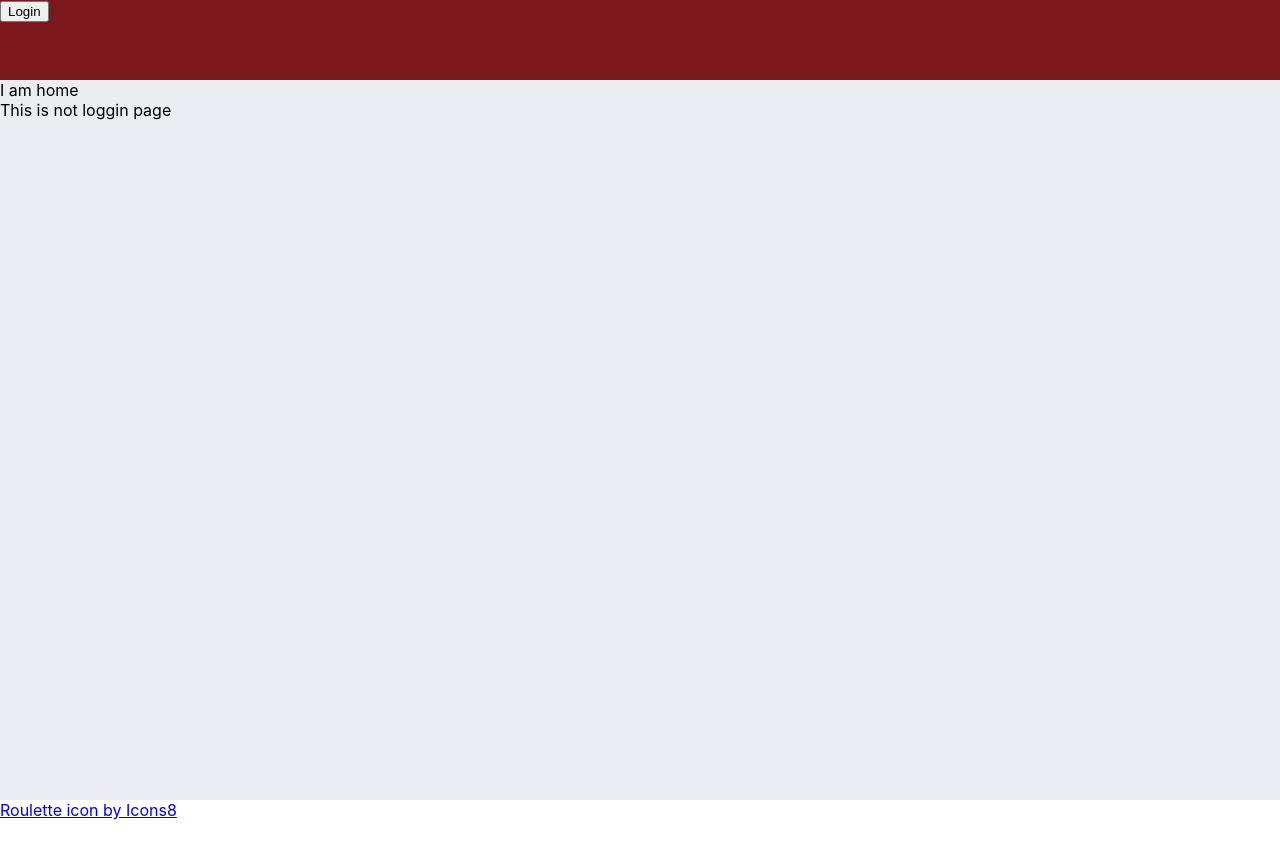
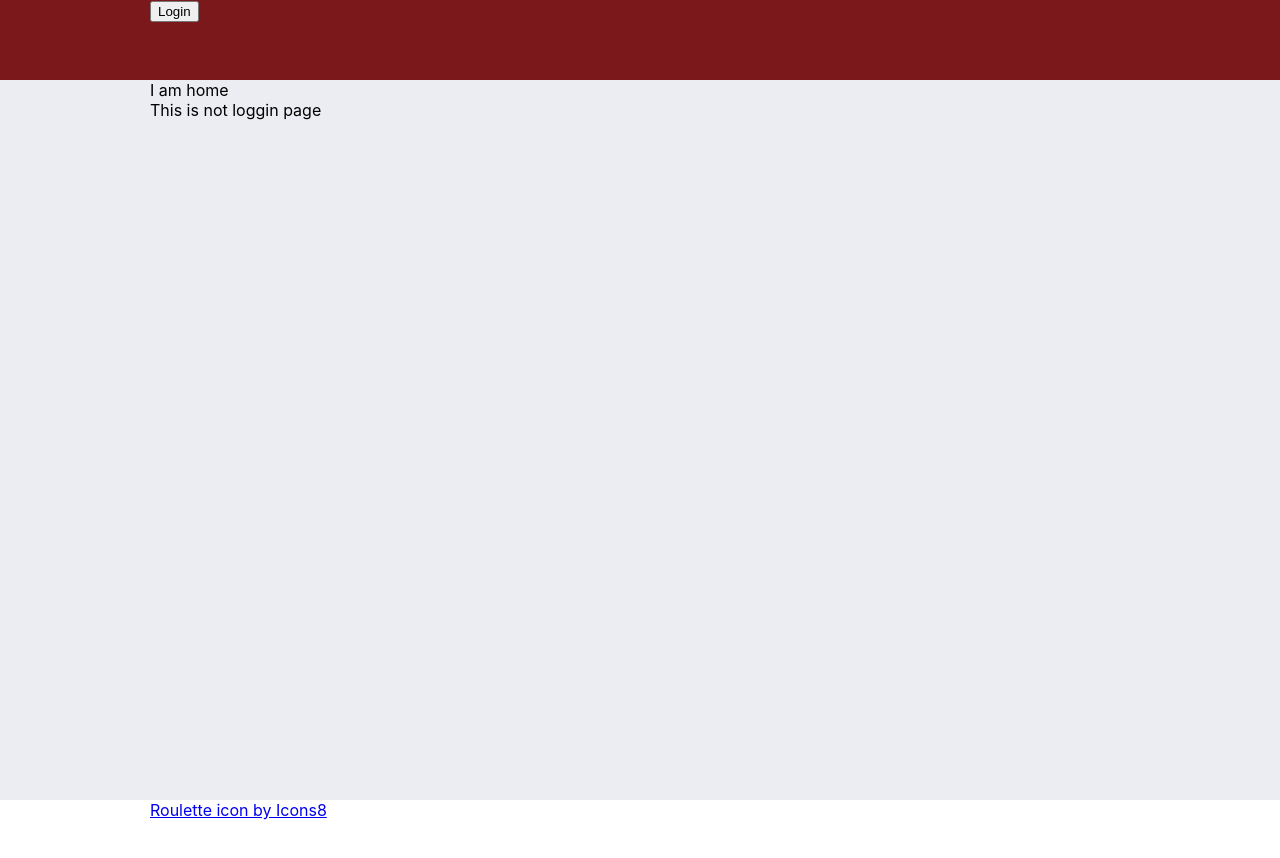
Before and after one commit to ffey23/movie-roulette, a React (Create React App) app: page / in a window 1280 px wide. Shown: the top 858 px of the page. Built offline with nearby package versions, Linux system fonts and the light colour scheme; no server answers.

Commit message:
adds app container

```diff
--- a/src/App.css
+++ b/src/App.css
@@ -1,4 +1,10 @@
 @import 'assets/icomoon/style.css';
+
+.App__container {
+  max-width: 980px;
+  margin: auto;
+}
+
 .App__header {
   height: 80px;
   background-color: #7b181b;
--- a/src/App.js
+++ b/src/App.js
@@ -17,17 +17,23 @@ const App = () => {
       <Router>
         <div className="App">
           <header className="App__header">
-            <AuthButton />
+            <div className="App__container">
+              <AuthButton className="App__header-auth-button"/>
+            </div>
           </header>
           <main className="App__main">
+            <div className="App__container">
             <Switch>
               <Route path="/movie-details/:id" component={Details} />
               <Route path="/" component={Home} />
             </Switch>
+            </div>
             <MainLoader/>
           </main>
           <footer className="App__footer">
+            <div className="App__container">
             <a href="https://icons8.com/icon/W71PIW3yxyeJ/roulette">Roulette icon by Icons8</a>
+            </div>
           </footer>
         </div>
       </Router>
```
